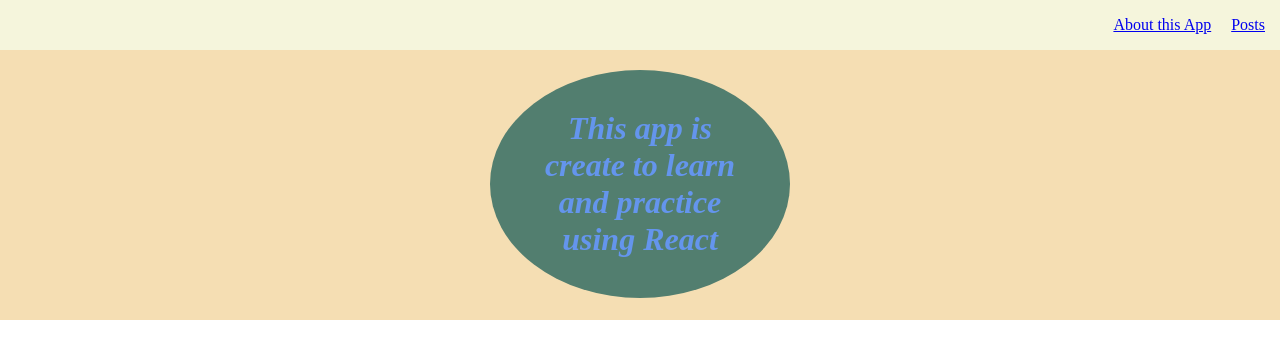
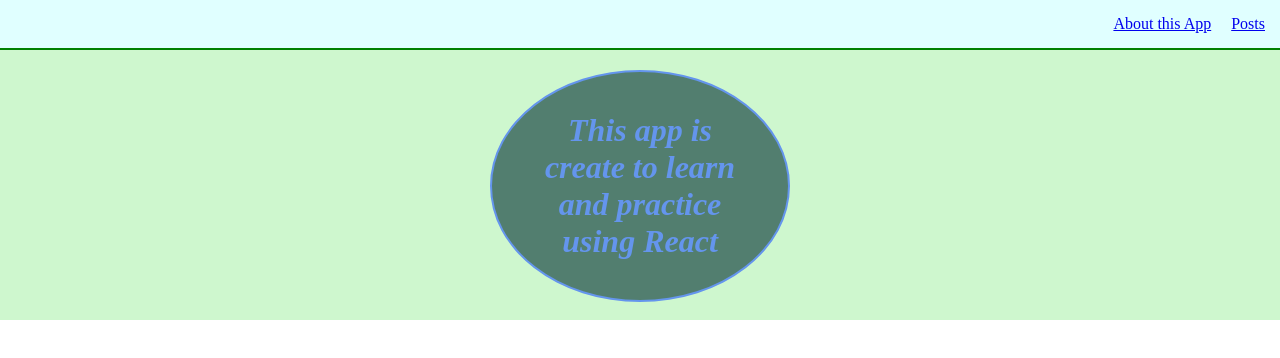
Before and after one commit to vladyslav-harkusha/react-application-3h, a React (Create React App) app: page /about in a window 1280 px wide. Shown: the top 358 px of the page. Built offline with nearby package versions, Linux system fonts and the light colour scheme.

Commit message:
create Navbar UI component

```diff
--- a/src/App.jsx
+++ b/src/App.jsx
@@ -1,17 +1,13 @@
 import './styles/App.scss';
-import { BrowserRouter, Routes, Route } from 'react-router-dom';
+import { BrowserRouter, Routes, Route, Link } from 'react-router-dom';
 import { About } from './pages/About';
 import { Posts } from './pages/Posts';
+import { Navbar } from './components/UI/Navbar/Navbar';
 
 export const App = () => {
   return (
     <BrowserRouter>
-      <div className="navbar">
-        <ul className="navbar__links">
-          <a href="/about">About this App</a>
-          <a href="/posts">Posts</a>
-        </ul>
-      </div>
+      <Navbar />
 
       <Routes>
         <Route path="/about" element={<About />} />
--- /dev/null
+++ b/src/components/UI/Navbar/Navbar.jsx
@@ -0,0 +1,13 @@
+import { Link } from 'react-router-dom';
+import './Navbar.scss';
+
+export const Navbar = () => {
+  return (
+    <div className="navbar">
+      <ul className="navbar__links">
+        <Link to="/about">About this App</Link>
+        <Link to="/posts">Posts</Link>
+      </ul>
+    </div>
+  )
+};
--- /dev/null
+++ b/src/components/UI/Navbar/Navbar.scss
@@ -0,0 +1,18 @@
+.navbar {
+  display: flex;
+  // align-items: center;
+  justify-content: center;
+  height: 50px;
+  width: 100%;
+  background-color: lightcyan;
+  padding: 0 15px;
+  border-bottom: 2px solid green;
+
+  &__links {
+    display: flex;
+    justify-content: flex-end;
+    gap: 20px;
+    align-items: center;
+    width: 100%;
+  }
+}
--- a/src/styles/About.scss
+++ b/src/styles/About.scss
@@ -1,5 +1,5 @@
 .about {
-  background-color: wheat;
+  background-color: rgba(144, 238, 144, 0.445);
   width: 100%;
   height: 270px;;
 
@@ -11,6 +11,7 @@
     color: cornflowerblue;
     font-style: italic;
     margin-top: 20px;
+    border: 2px solid cornflowerblue;
     border-radius: 50%;
     padding: 40px;
   }
--- a/src/styles/App.scss
+++ b/src/styles/App.scss
@@ -7,27 +7,9 @@
 #root {
   display: flex;
   flex-direction: column;
-  align-items: center;
 }
 
 .App {
   max-width: 800px;
   margin: 0 auto;
 }
-
-.navbar {
-  display: flex;
-  align-items: center;
-  height: 50px;
-  width: 100%;
-  background-color: beige;
-  padding: 0 15px;
-
-  &__links {
-    display: flex;
-    justify-content: flex-end;
-    gap: 20px;
-    align-items: center;
-    width: 100%;
-  }
-}
```
